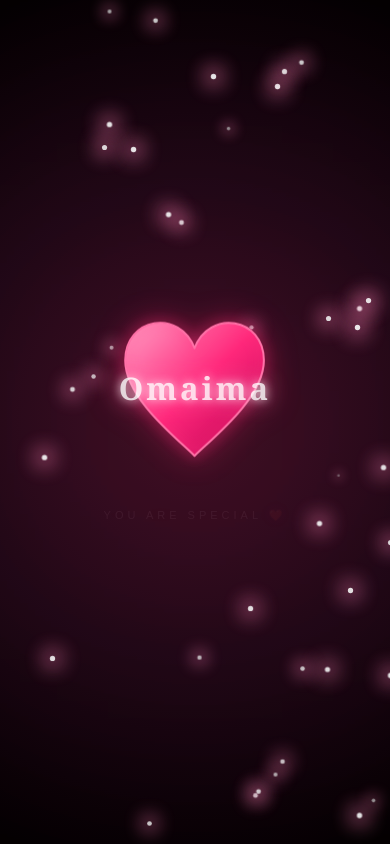
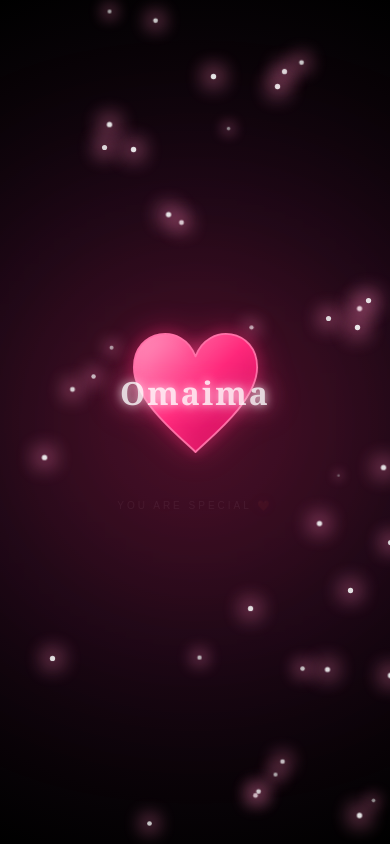
Before and after one commit to ayoubelguezouli-crypto/Omaima, a plain HTML site: page index.html in a window 390 px wide. Drawn offline with Linux system fonts and the light colour scheme.

Commit message:
Add files via upload

```diff
--- a/index.html
+++ b/index.html
@@ -7,25 +7,44 @@
 
 <title>For Omaima ❤️</title>
 
+
 <style>
+/* ==============================
+   GLOBAL RESET
+============================== */
+
 * {
     margin: 0;
     padding: 0;
     box-sizing: border-box;
 }
 
+html {
+    width: 100%;
+    height: 100%;
+    overflow: hidden;
+}
+
 body {
     width: 100%;
-    height: 100vh;
-    height: 100dvh;
-    overflow: hidden;
+    min-height: 100vh;
+    min-height: 100dvh;
+    position: relative;
+
     display: flex;
     justify-content: center;
     align-items: center;
+
+    overflow: hidden;
     background: #000;
     font-family: Georgia, serif;
+
     transition: background 2s ease;
 }
+
+/* ==============================
+   BACKGROUND
+============================== */
 
 body.revealed {
     background: radial-gradient(
@@ -35,8 +54,6 @@ body.revealed {
         #000 100%
     );
 }
-
-/* INTRO BLACK SCREEN */
 
 .intro {
     position: fixed;
@@ -48,18 +65,23 @@ body.revealed {
 }
 
 @keyframes introFade {
-    to { opacity: 0; }
+    to {
+        opacity: 0;
+    }
 }
-
-/* BACKGROUND GLOW */
 
 .glow {
     position: absolute;
     width: 300px;
     height: 300px;
+    max-width: 80vw;
+
     background: #ff176b;
-    filter: blur(140px);
+    filter: blur(120px);
     opacity: 0;
+
+    pointer-events: none;
+
     transition: opacity 2s ease;
     animation: breathe 5s infinite alternate;
 }
@@ -69,21 +91,37 @@ body.revealed .glow {
 }
 
 @keyframes breathe {
-    from { transform: scale(.8); }
-    to { transform: scale(1.3); }
+    from {
+        transform: scale(.8);
+    }
+
+    to {
+        transform: scale(1.3);
+    }
 }
 
-/* MAIN CONTENT */
+/* ==============================
+   MAIN CONTAINER
+============================== */
 
 .container {
     position: relative;
+    z-index: 2;
+
+    width: 100%;
+    max-width: 100vw;
+    padding: 0 15px;
+
     display: flex;
     flex-direction: column;
     align-items: center;
-    z-index: 2;
+
     opacity: 0;
     transform: translateY(20px);
-    transition: opacity 1.3s ease, transform 1.3s ease;
+
+    transition:
+        opacity 1.3s ease,
+        transform 1.3s ease;
 }
 
 .container.show {
@@ -91,19 +129,28 @@ body.revealed .glow {
     transform: translateY(0);
 }
 
-/* HEART SVG */
+/* ==============================
+   HEART
+============================== */
 
 .heart-wrapper {
     position: relative;
+
     width: 190px;
     height: 180px;
+    flex-shrink: 0;
+
     display: flex;
     justify-content: center;
     align-items: center;
-    filter: drop-shadow(0 0 15px rgba(255,30,110,.4));
+
+    filter: drop-shadow(
+        0 0 15px rgba(255,30,110,.4)
+    );
 }
 
 .heart-svg {
+    display: block;
     width: 100%;
     height: 100%;
     overflow: visible;
@@ -115,14 +162,17 @@ body.revealed .glow {
     stroke-width: 2.5;
     stroke-linecap: round;
     stroke-linejoin: round;
+
     stroke-dasharray: 1000;
     stroke-dashoffset: 1000;
+
     filter: drop-shadow(0 0 8px #ff3980);
 }
 
 .heart-fill {
     fill: url(#heartGradient);
     opacity: 0;
+
     transform: scale(.7);
     transform-origin: center;
 }
@@ -136,7 +186,9 @@ body.revealed .glow {
 }
 
 @keyframes drawHeart {
-    to { stroke-dashoffset: 0; }
+    to {
+        stroke-dashoffset: 0;
+    }
 }
 
 @keyframes fillHeart {
@@ -146,36 +198,60 @@ body.revealed .glow {
     }
 }
 
-/* HEARTBEAT */
+/* ==============================
+   HEARTBEAT
+============================== */
 
 .heart-wrapper.beat {
     animation: heartbeat 1.5s ease-in-out infinite;
 }
 
 @keyframes heartbeat {
-    0%, 100% { transform: scale(1); }
-    15% { transform: scale(1.07); }
-    30% { transform: scale(1); }
-    45% { transform: scale(1.12); }
-    60% { transform: scale(1); }
+    0%, 100% {
+        transform: scale(1);
+    }
+
+    15% {
+        transform: scale(1.07);
+    }
+
+    30% {
+        transform: scale(1);
+    }
+
+    45% {
+        transform: scale(1.12);
+    }
+
+    60% {
+        transform: scale(1);
+    }
 }
 
-/* NAME */
+/* ==============================
+   NAME
+============================== */
 
 .name {
     position: absolute;
     top: 49%;
     left: 50%;
+
     transform: translate(-50%, -50%);
-    color: white;
-    font-size: clamp(30px, 8vw, 43px);
+
+    color: #fff;
+    font-size: clamp(28px, 8vw, 43px);
     font-weight: bold;
+
     letter-spacing: 3px;
     white-space: nowrap;
+
     opacity: 0;
+
     text-shadow:
-        0 0 10px white,
+        0 0 10px #fff,
         0 0 25px #ff80b5;
+
     transition: opacity 1.3s ease;
 }
 
@@ -183,19 +259,27 @@ body.revealed .glow {
     opacity: 1;
 }
 
-/* SUBTITLE */
+/* ==============================
+   SUBTITLE
+============================== */
 
 .subtitle {
     margin-top: 30px;
+
     color: #ffd4e5;
+
     font-family: Arial, sans-serif;
     font-size: 13px;
     letter-spacing: 5px;
+
+    text-align: center;
+
     opacity: 0;
     transform: translateY(12px);
+
+    text-shadow: 0 0 15px #ff5b9b;
+
     transition: all 1.3s ease;
-    text-shadow: 0 0 15px #ff5b9b;
-    text-align: center;
 }
 
 .subtitle.show {
@@ -203,18 +287,23 @@ body.revealed .glow {
     transform: translateY(0);
 }
 
-/* DECORATIVE LINE */
+/* ==============================
+   DECORATIVE LINE
+============================== */
 
 .line {
     width: 0;
     height: 1px;
+
     margin-top: 20px;
+
     background: linear-gradient(
         90deg,
         transparent,
         #ff75aa,
         transparent
     );
+
     transition: width 1.3s ease;
 }
 
@@ -222,15 +311,21 @@ body.revealed .glow {
     width: 130px;
 }
 
-/* FLOATING HEARTS */
+/* ==============================
+   FLOATING HEARTS
+============================== */
 
 .particle {
     position: absolute;
     bottom: -30px;
+
     color: #ff75aa;
+
     pointer-events: none;
+
+    filter: drop-shadow(0 0 8px #ff3980);
+
     animation: floatUp linear forwards;
-    filter: drop-shadow(0 0 8px #ff3980);
 }
 
 @keyframes floatUp {
@@ -239,7 +334,9 @@ body.revealed .glow {
         opacity: 0;
     }
 
-    15% { opacity: .8; }
+    15% {
+        opacity: .8;
+    }
 
     100% {
         transform: translateY(-110vh) rotate(360deg) scale(1.4);
@@ -247,16 +344,25 @@ body.revealed .glow {
     }
 }
 
-/* SPARKLES */
+/* ==============================
+   SPARKLES
+============================== */
 
 .sparkle {
     position: absolute;
+
     width: 3px;
     height: 3px;
+
     border-radius: 50%;
-    background: white;
+    background: #fff;
+
     box-shadow: 0 0 12px 3px #ff80b5;
+
+    pointer-events: none;
+
     opacity: 0;
+
     animation: twinkle 3s infinite alternate;
 }
 
@@ -272,16 +378,27 @@ body.revealed .glow {
     }
 }
 
-/* FOOTER */
+/* ==============================
+   FOOTER
+============================== */
 
 .footer {
     position: absolute;
     bottom: 30px;
+
+    max-width: 100%;
+    padding: 0 10px;
+
     color: rgba(255,255,255,.4);
+
     font-family: Arial, sans-serif;
     font-size: 10px;
     letter-spacing: 4px;
+
+    text-align: center;
+
     opacity: 0;
+
     transition: opacity 1.3s ease;
 }
 
@@ -289,30 +406,81 @@ body.revealed .glow {
     opacity: 1;
 }
 
-/* RESPONSIVE */
+/* ==============================
+   MOBILE RESPONSIVE
+============================== */
 
-@media(max-width: 480px) {
+@media (max-width: 480px) {
+
     .heart-wrapper {
-        width: 165px;
-        height: 155px;
+        width: 145px;
+        height: 140px;
+    }
+
+    .name {
+        font-size: 32px;
+        letter-spacing: 2px;
     }
 
     .subtitle {
-        font-size: 11px;
-        letter-spacing: 4px;
+        font-size: 10px;
+        letter-spacing: 3px;
+        margin-top: 25px;
+    }
+
+    .footer {
+        bottom: 18px;
+        font-size: 9px;
+        letter-spacing: 3px;
+    }
+
+    .glow {
+        width: 220px;
+        height: 220px;
+        filter: blur(100px);
     }
 }
 
-/* REDUCED MOTION */
+/* ==============================
+   SMALL HEIGHT SCREENS
+============================== */
 
-@media(prefers-reduced-motion: reduce) {
-    *, *::before, *::after {
+@media (max-height: 600px) {
+
+    .heart-wrapper {
+        width: 125px;
+        height: 120px;
+    }
+
+    .subtitle {
+        margin-top: 15px;
+    }
+
+    .line {
+        margin-top: 12px;
+    }
+
+    .footer {
+        bottom: 10px;
+    }
+}
+
+/* ==============================
+   REDUCED MOTION
+============================== */
+
+@media (prefers-reduced-motion: reduce) {
+
+    *,
+    *::before,
+    *::after {
         animation-duration: .01ms !important;
         animation-iteration-count: 1 !important;
         transition-duration: .01ms !important;
     }
 }
 </style>
+
 </head>
 
 <body>
```
